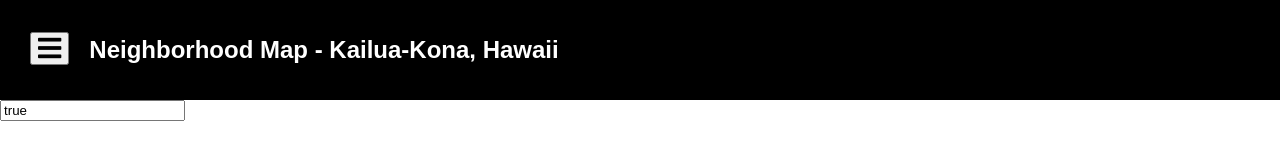
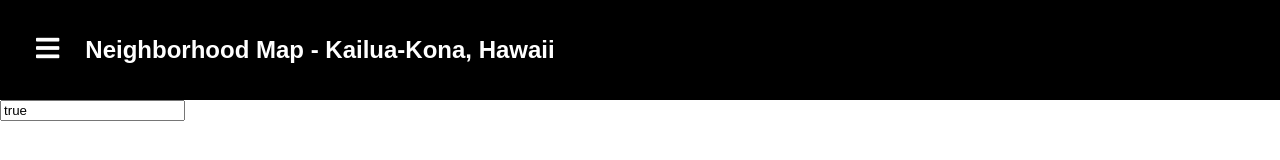
Before and after one commit to ileanahi/neighborhood-maps, a React (Create React App) app: page / in a window 1280 px wide. Shown: the top 160 px of the page. Built offline with nearby package versions, Linux system fonts and the light colour scheme; no server answers.

Commit message:
Removed default button styling

```diff
--- a/src/App.css
+++ b/src/App.css
@@ -29,6 +29,9 @@ header {
 #hamburger {
   display: inline-block;
   margin: 0 20px;
+  background: transparent;
+  border: none;
+  color: white;
 }
 
 #map {
```
